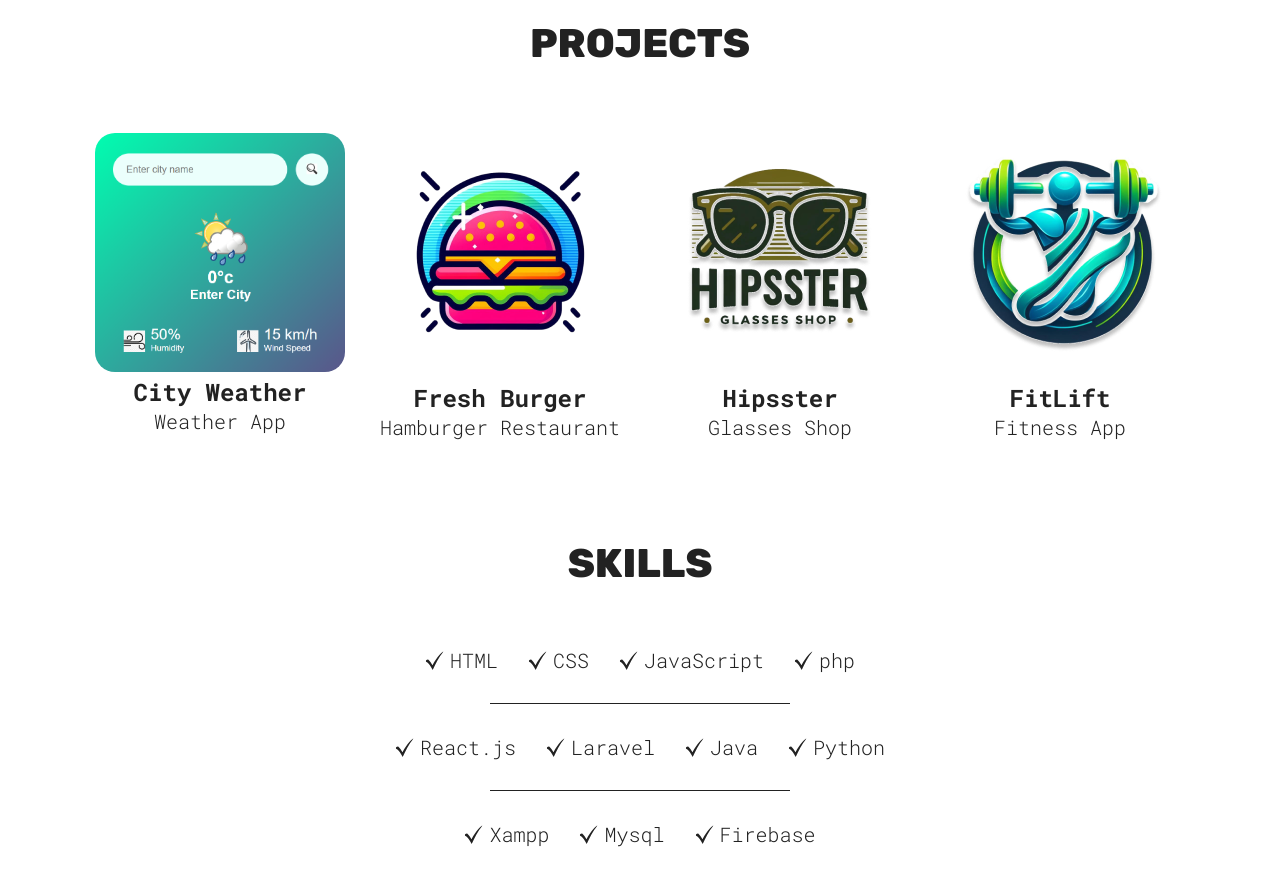
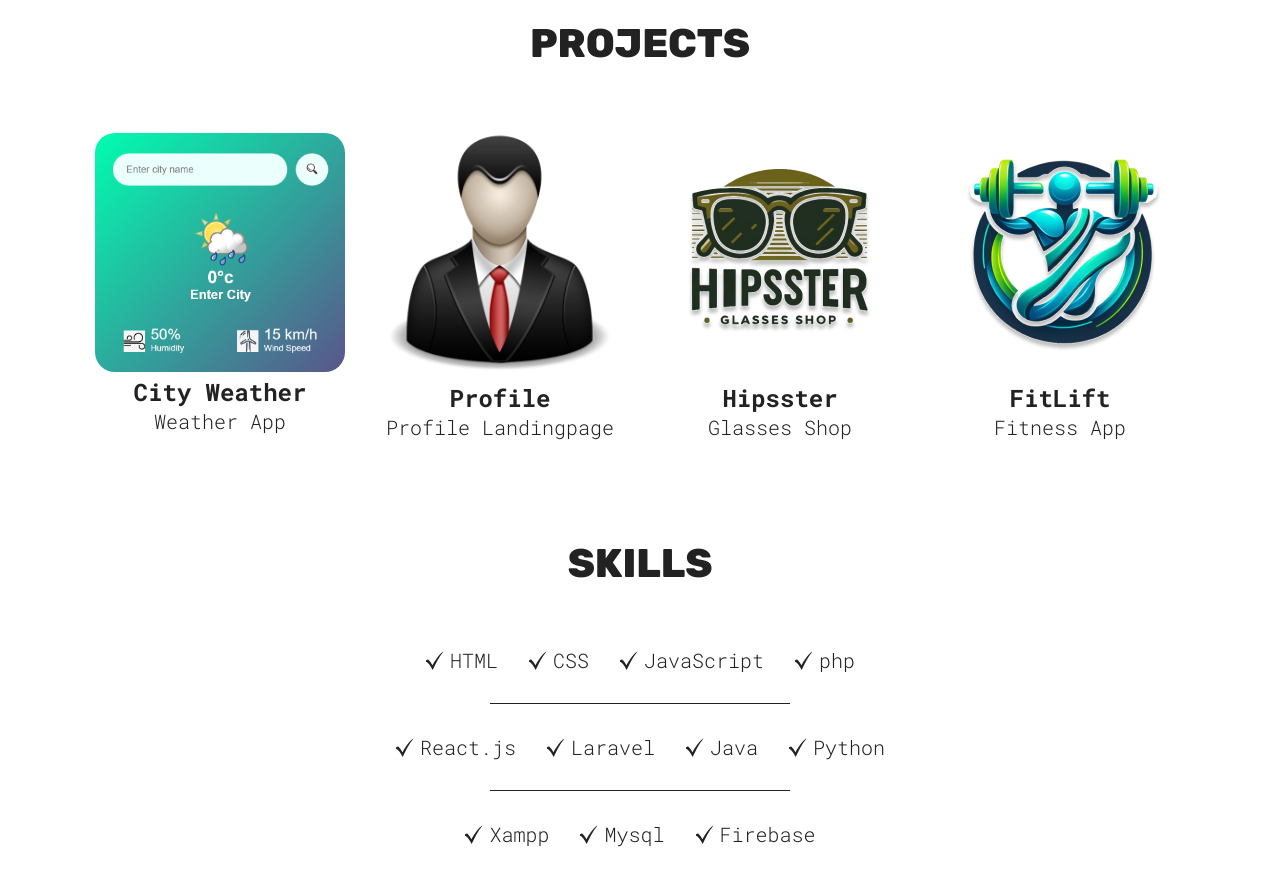
Before and after one commit to Bharath02062000/Portfolio, a React (Vite) app: page / in a window 1280 px wide. Shown: the part 880-1766 px from the top of the page. Built offline with nearby package versions, Linux system fonts and the light colour scheme.

Commit message:
CSS commit

```diff
--- a/src/sections/Projects/Projects.jsx
+++ b/src/sections/Projects/Projects.jsx
@@ -1,6 +1,6 @@
 import styles from './ProjectsStyles.module.css';
 import weather from '../../assets/weather.png';
-import freshBurger from '../../assets/fresh-burger.png';
+import profpng from '../../assets/profpng.png';
 import hipsster from '../../assets/hipsster.png';
 import fitLift from '../../assets/fitlift.png';
 import ProjectCard from '../../common/ProjectCard';
@@ -17,10 +17,10 @@ function Projects() {
           p="Weather App"
         />
         <ProjectCard
-          src={freshBurger}
-          link="https://github.com/Ade-mir/company-landing-page-2"
-          h3="Fresh Burger"
-          p="Hamburger Restaurant"
+          src={profpng}
+          link="https://profile-landingpage.onrender.com"
+          h3="Profile"
+          p=" Profile Landingpage"
         />
         <ProjectCard
           src={hipsster}
```
Also changed, not shown: src/assets/fresh-burger.png (deleted), src/assets/profpng.png (added).
